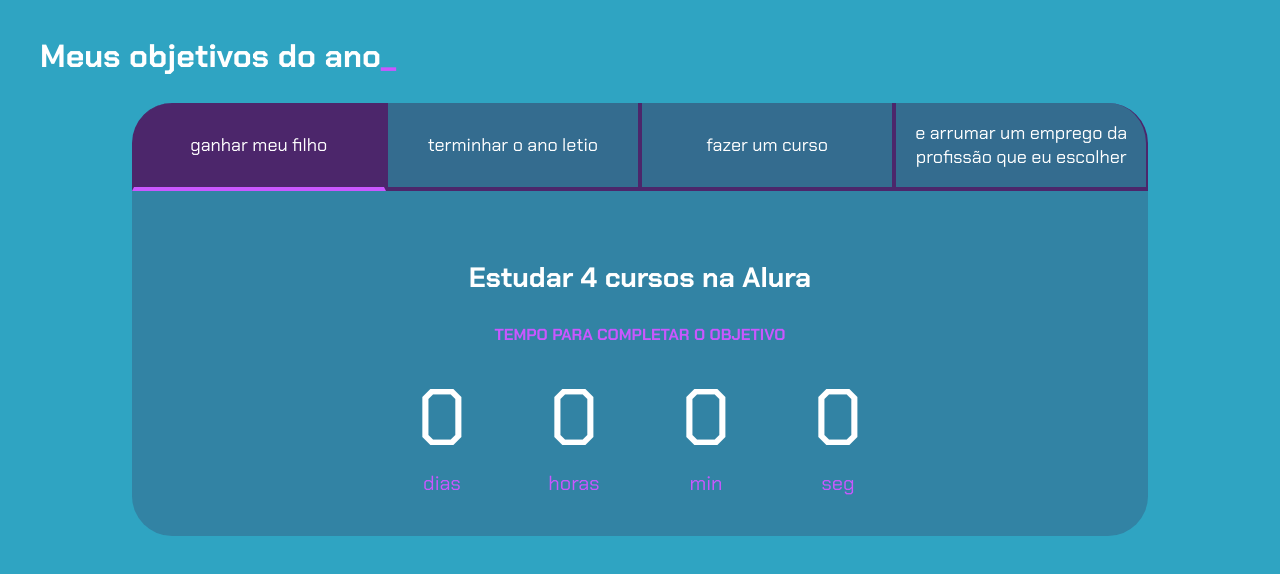
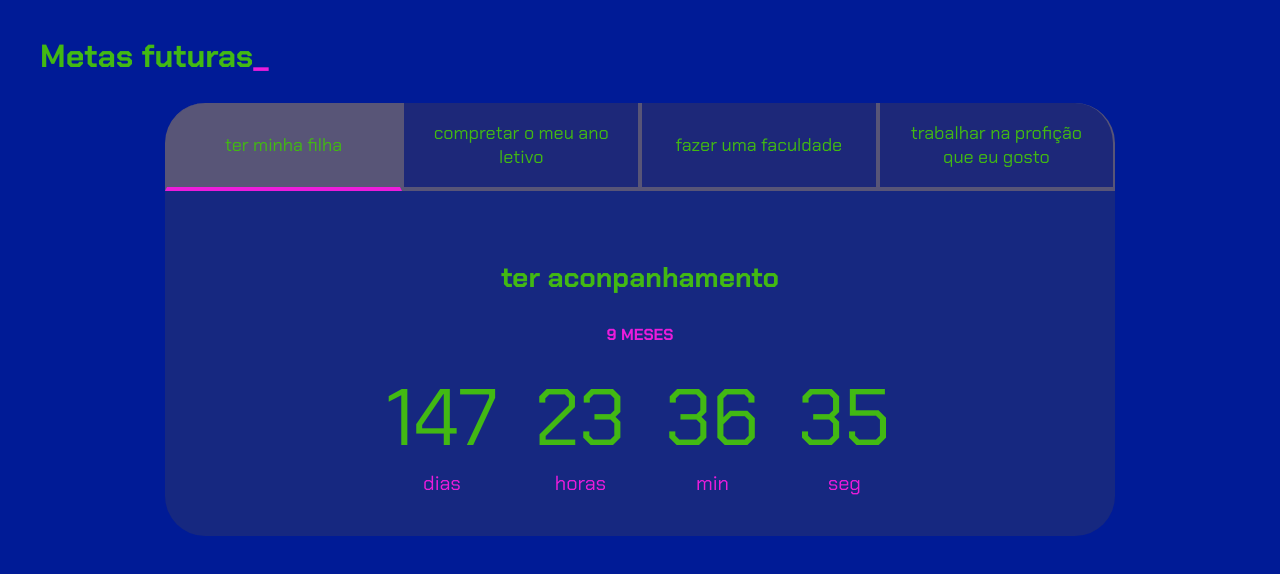
Before and after one commit to 24032007ke/kevelin.alura, a plain HTML site: page index.html in a window 1280 px wide. Drawn offline with Linux system fonts and the light colour scheme.

Commit message:
Add files via upload

```diff
--- a/index.html
+++ b/index.html
@@ -10,18 +10,18 @@
 
 <body>
     <section class="conteudo-principal">
-        <h2 class="titulo-principal">Meus objetivos do ano<span>_</span></h2>
+        <h2 class="titulo-principal">Metas futuras<span>_</span></h2>
         <div class="conteudo">
             <div class="botoes">
-                <button class="botao ativo"> ganhar meu filho </button>
-                <button class="botao">terminhar o ano letio </button>
-                <button class="botao">fazer um curso</button>
-                <button class="botao">e arrumar um emprego da profissão que eu escolher</button>
+                <button class="botao ativo">ter minha filha</button>
+                <button class="botao">compretar o meu ano letivo</button>
+                <button class="botao">fazer uma faculdade</button>
+                <button class="botao">trabalhar na profição que eu gosto</button>
             </div>
             <div class="abas-textos">
                 <div class="aba-conteudo ativo">
-                    <h3 class="aba-conteudo-titulo-principal">Estudar 4 cursos na Alura</h3>
-                    <h4 class="aba-conteudo-titulo-secundario">Tempo para completar o objetivo</h4>
+                    <h3 class="aba-conteudo-titulo-principal">ter aconpanhamento</h3>
+                    <h4 class="aba-conteudo-titulo-secundario">9 meses</h4>
                     <div class="contador">
                         <div class="contador-digito">
                             <p class="contador-digito-numero" id="dias0"></p>
@@ -42,8 +42,8 @@
                     </div>
                 </div>
                 <div class="aba-conteudo">
-                    <h3 class="aba-conteudo-titulo-principal">Criar 5 projetos em Javascript</h3>
-                    <h4 class="aba-conteudo-titulo-secundario">Tempo para completar o objetivo</h4>
+                    <h3 class="aba-conteudo-titulo-principal">estudar para tirar notas boas</h3>
+                    <h4 class="aba-conteudo-titulo-secundario">8 meses</h4>
                     <div class="contador">
                         <div class="contador-digito">
                             <p class="contador-digito-numero" id="dias1"></p>
@@ -64,8 +64,8 @@
                     </div>
                 </div>
                 <div class="aba-conteudo">
-                    <h3 class="aba-conteudo-titulo-principal">Criar um portfolio com os meus 3 melhores projetos</h3>
-                    <h4 class="aba-conteudo-titulo-secundario">Tempo para completar o objetivo</h4>
+                    <h3 class="aba-conteudo-titulo-principal">economizar</h3>
+                    <h4 class="aba-conteudo-titulo-secundario">7 anos</h4>
                     <div class="contador">
                         <div class="contador-digito">
                             <p class="contador-digito-numero" id="dias2"></p>
@@ -86,8 +86,8 @@
                     </div>
                 </div>
                 <div class="aba-conteudo">
-                    <h3 class="aba-conteudo-titulo-principal">Atualizar meu curriculo com os certificados da Alura</h3>
-                    <h4 class="aba-conteudo-titulo-secundario">Tempo para completar o objetivo</h4>
+                    <h3 class="aba-conteudo-titulo-principal">me esforçar para trabalhar na profição que eu gosto </h3>
+                    <h4 class="aba-conteudo-titulo-secundario">9 anos</h4>
                     <div class="contador">
                         <div class="contador-digito">
                             <p class="contador-digito-numero" id="dias3"></p>
--- a/main.js
+++ b/main.js
@@ -15,10 +15,10 @@
 }
 
 const contadores = document.querySelectorAll(".contador");
-const tempoObjetivo1 = new Date("2023-10-05T00:00:00");
-const tempoObjetivo2 = new Date("2023-12-05T00:00:00");
-const tempoObjetivo3 = new Date("2023-12-30T00:00:00");
-const tempoObjetivo4 = new Date("2024-02-01T00:00:00");
+const tempoObjetivo1 = new Date("2024-10-05T00:00:00");
+const tempoObjetivo2 = new Date("2024-12-05T00:00:00");
+const tempoObjetivo3 = new Date("2024-12-30T00:00:00");
+const tempoObjetivo4 = new Date("2025-02-01T00:00:00");
 
 const tempos = [tempoObjetivo1,tempoObjetivo2,tempoObjetivo3,tempoObjetivo4];
 
--- a/style.css
+++ b/style.css
@@ -1,12 +1,12 @@
 @import url('https://fonts.googleapis.com/css2?family=Chakra+Petch:wght@400;700&display=swap');
 
 :root {
-    --cor-de-fundo: #2fa4c2;
-    --verde: #ca57ff;
-    --branco: #ffffff;
-    --botao-ativo: #4c266b;
+    --cor-de-fundo: #001b96;
+    --verde: #ec1cdb;
+    --branco: #42b913;
+    --botao-ativo: #585577;
     --botao-inativo: rgba(58, 55, 94, 0.5);
-    --texto-fundo: rgba(58, 55, 94, 0.3);
+    --texto-fundo: rgba(73, 72, 78, 0.3);
 }
 
 body {
```
